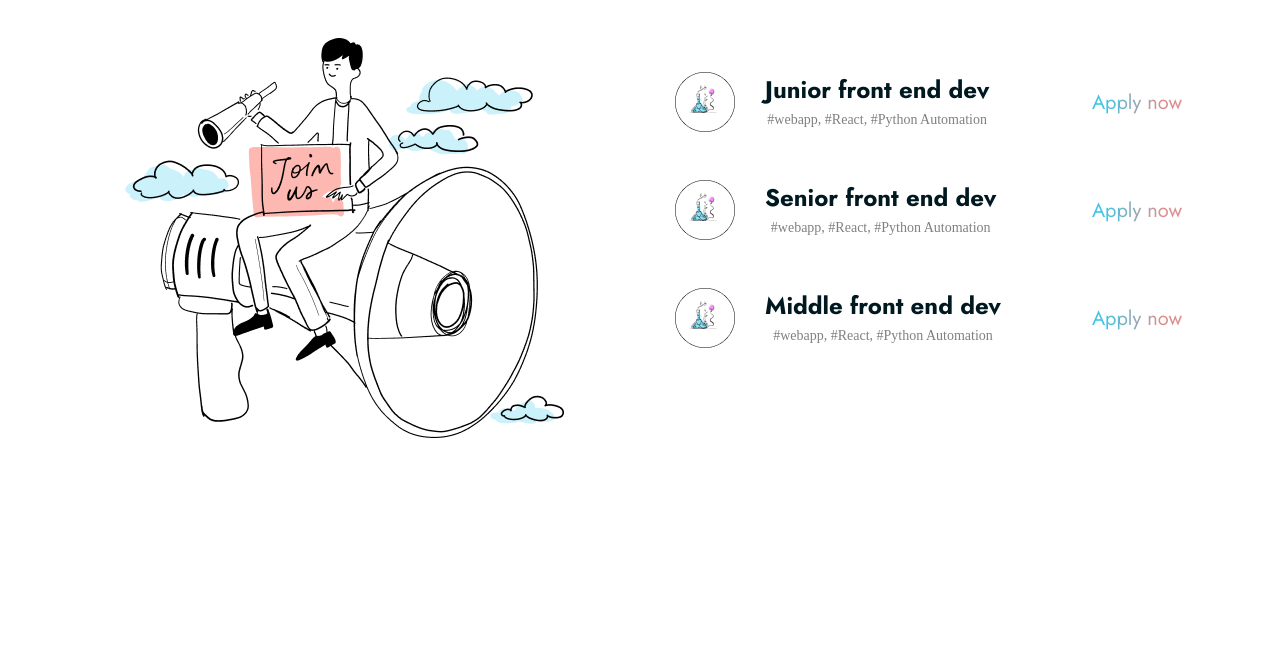
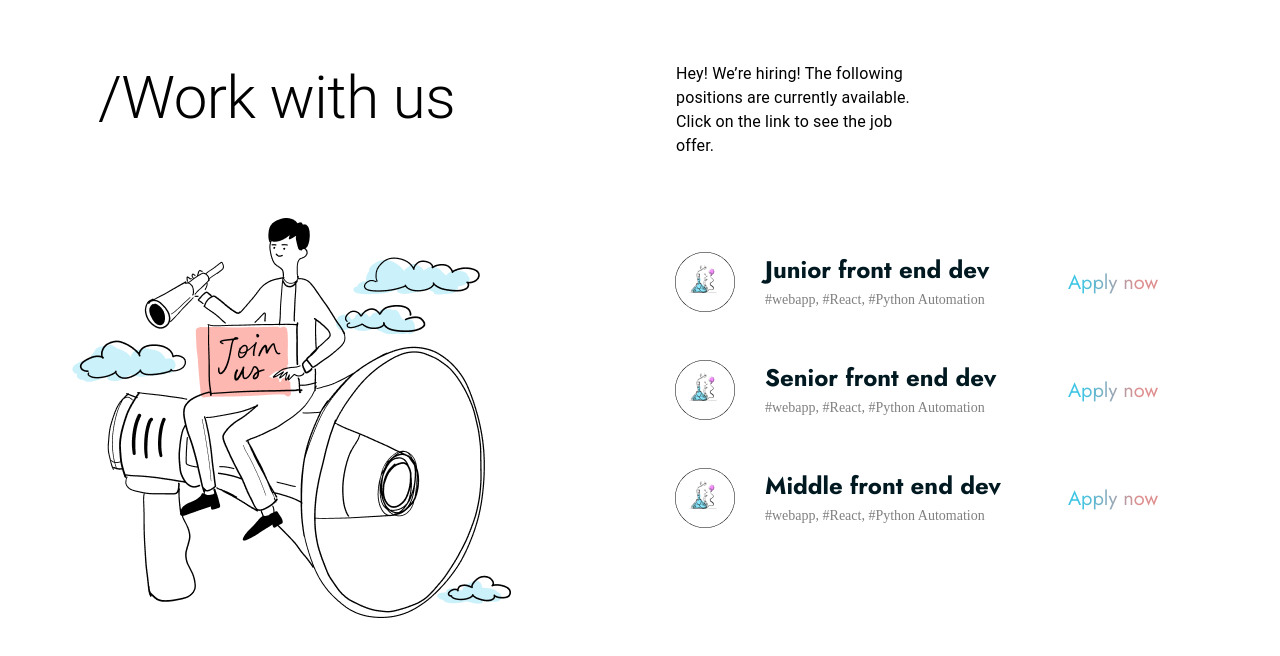
Before and after one commit to mariklim/react_mui, a React (Create React App) app: page / in a window 1280 px wide. Shown: the top 656 px of the page. Built offline with nearby package versions, Linux system fonts and the light colour scheme.

Commit message:
add container for Job.js

```diff
--- a/src/pages/Jobs.js
+++ b/src/pages/Jobs.js
@@ -1,29 +1,55 @@
 import Grid from '@mui/material/Grid';
 import jobHero from '../img/job_hero.png';
 import Job from '../components/Job';
+import { Box, Container, Typography } from "@mui/material";
+import { makeStyles } from "@mui/styles";
+
+const useStyles = makeStyles((theme) => (
+    {
+        container: {
+
+            display: "flex",
 
 
+        },
+
+    }
+))
 
 function Jobs() {
+    const classes = useStyles()
     return (
-        <div>
-            <Grid container spacing={0} style={{padding:'30px'}}>
+        <Container maxWidth={"xl"}>
+            <Grid container spacing={0} style={{ padding: '30px', display: "flex", justifyContent: 'center' }}>
                 <Grid item xs={6} style={{
-                    textAlign:'center'
+
+                }}>
+                    <Typography paddingLeft="36px" paddingTop="24px" variant={"h2"}>
+                        /Work with us
+                    </Typography>
+                </Grid>
+                <Grid item xs={6}>
+                    <Box component="div" sx={{width:'50%' }}>
+                    <Typography paddingLeft="36px" paddingTop="24px" variant={"body1"}>
+                        Hey! We’re hiring!
+                        The following positions are currently available.
+                        Click on the link to see the job offer.
+                    </Typography>
+                    </Box>
+                </Grid>
+            </Grid>
+
+            <Grid container spacing={0} style={{ padding: '30px', display: "flex" }}>
+                <Grid item xs={6} style={{
+
                 }}>
                     <img src={jobHero} alt="join us" />
                 </Grid>
-                <Grid item xs={6}  style={{
-                    textAlign:'center'
-                }}>
-                     <Job/>
+                <Grid item xs={6}>
+                    <Job />
                 </Grid>
             </Grid>
-
-
-
-
-        </div>
+        </Container>
     )
 };
 
```
